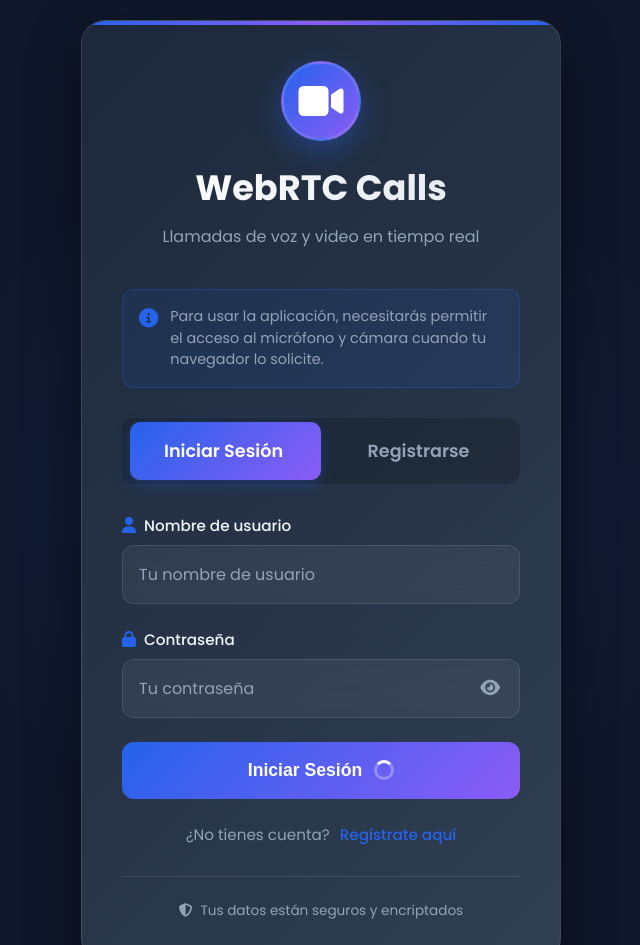
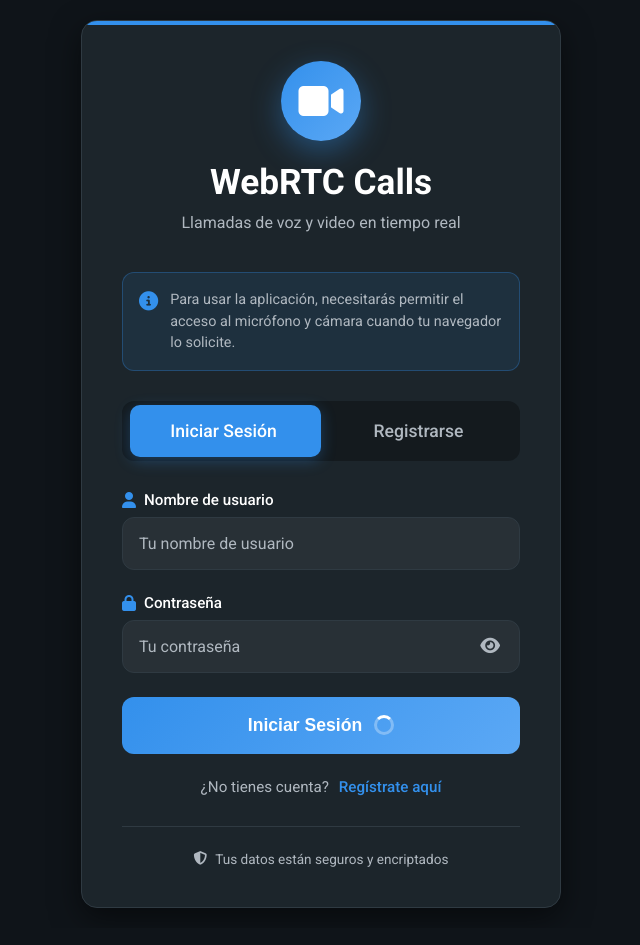
Before and after one commit to smiguelorlando898-dotcom/Llamada, a website: page login.html in a window 1280 px wide. Shown: the top 945 px of the page, without its empty margins (319-959 px from the left). Drawn offline with Linux system fonts and the light colour scheme.

Commit message:
Actualizar login.html

```diff
--- a/login.html
+++ b/login.html
@@ -4,22 +4,18 @@
     <meta charset="UTF-8">
     <meta name="viewport" content="width=device-width, initial-scale=1.0">
     <title>WebRTC Calls - Login</title>
-    <link href="https://fonts.googleapis.com/css2?family=Poppins:wght@300;400;500;600;700&display=swap" rel="stylesheet">
+    <link href="https://fonts.googleapis.com/css2?family=Roboto:wght@400;500;700&display=swap" rel="stylesheet">
     <link rel="stylesheet" href="https://cdnjs.cloudflare.com/ajax/libs/font-awesome/6.4.0/css/all.min.css">
     <style>
         :root {
-            --primary: #2563eb;
-            --primary-light: #3b82f6;
-            --primary-dark: #1d4ed8;
-            --background: #0f172a;
-            --surface: #1e293b;
-            --surface-light: #334155;
-            --text-primary: #f1f5f9;
-            --text-secondary: #94a3b8;
-            --success: #10b981;
-            --danger: #ef4444;
-            --warning: #f59e0b;
-            --border: rgba(255, 255, 255, 0.1);
+            --bg: #0f1419;
+            --surface: #1c252b;
+            --text-primary: #ffffff;
+            --text-secondary: #b0b8c0;
+            --accent: #3390ec;
+            --success: #4caf50;
+            --danger: #f44336;
+            --border: #2f3a42;
         }
 
         * {
@@ -30,25 +26,23 @@
         }
 
         body {
-            font-family: 'Poppins', sans-serif;
-            background: var(--background);
+            font-family: 'Roboto', sans-serif;
+            background: var(--bg);
             color: var(--text-primary);
             min-height: 100vh;
             display: flex;
             align-items: center;
             justify-content: center;
             padding: 20px;
-            background-image: radial-gradient(circle at 50% 50%, rgba(37, 99, 235, 0.1) 0%, transparent 50%);
         }
 
         .login-container {
             width: 100%;
             max-width: 480px;
-            background: linear-gradient(135deg, rgba(30, 41, 59, 0.95), rgba(51, 65, 85, 0.95));
-            backdrop-filter: blur(20px);
-            border-radius: 24px;
+            background: var(--surface);
+            border-radius: 16px;
             padding: 40px;
-            box-shadow: 0 25px 50px rgba(0, 0, 0, 0.5);
+            box-shadow: 0 10px 30px rgba(0, 0, 0, 0.5);
             border: 1px solid var(--border);
             position: relative;
             overflow: hidden;
@@ -61,7 +55,7 @@
             left: 0;
             right: 0;
             height: 4px;
-            background: linear-gradient(90deg, var(--primary), #8b5cf6, var(--primary));
+            background: var(--accent);
         }
 
         .logo-section {
@@ -73,25 +67,21 @@
             width: 80px;
             height: 80px;
             border-radius: 50%;
-            background: linear-gradient(135deg, var(--primary), #8b5cf6);
+            background: linear-gradient(135deg, var(--accent), #5ba8f5);
             display: flex;
             align-items: center;
             justify-content: center;
             margin: 0 auto 20px;
             font-size: 2.5rem;
             color: white;
-            box-shadow: 0 10px 30px rgba(37, 99, 235, 0.4);
-            border: 3px solid rgba(255, 255, 255, 0.1);
+            box-shadow: 0 10px 30px rgba(51, 144, 236, 0.4);
         }
 
         .logo-section h1 {
             font-size: 2.2rem;
             font-weight: 700;
             margin-bottom: 10px;
-            background: linear-gradient(135deg, #ffffff, #e2e8f0);
-            -webkit-background-clip: text;
-            -webkit-text-fill-color: transparent;
-            background-clip: text;
+            color: var(--text-primary);
         }
 
         .logo-section p {
@@ -101,7 +91,7 @@
 
         .tabs-container {
             display: flex;
-            background: rgba(0, 0, 0, 0.2);
+            background: rgba(0, 0, 0, 0.3);
             border-radius: 12px;
             padding: 4px;
             margin-bottom: 30px;
@@ -113,10 +103,10 @@
             top: 4px;
             height: calc(100% - 8px);
             width: calc(50% - 8px);
-            background: linear-gradient(135deg, var(--primary), #8b5cf6);
+            background: var(--accent);
             border-radius: 10px;
-            transition: transform 0.2s ease; /* Mínima para que se vea el cambio de pestaña */
-            box-shadow: 0 4px 15px rgba(37, 99, 235, 0.3);
+            transition: transform 0.2s ease;
+            box-shadow: 0 4px 15px rgba(51, 144, 236, 0.3);
         }
 
         .tab-slider.login {
@@ -133,9 +123,9 @@
             background: none;
             border: none;
             color: var(--text-secondary);
-            font-family: 'Poppins', sans-serif;
+            font-family: 'Roboto', sans-serif;
             font-size: 1.1rem;
-            font-weight: 600;
+            font-weight: 500;
             cursor: pointer;
             z-index: 1;
             border-radius: 10px;
@@ -169,7 +159,7 @@
         }
 
         .form-group label i {
-            color: var(--primary);
+            color: var(--accent);
             font-size: 1rem;
         }
 
@@ -181,14 +171,13 @@
             border-radius: 12px;
             color: var(--text-primary);
             font-size: 1rem;
-            font-family: 'Poppins', sans-serif;
-            backdrop-filter: blur(10px);
+            font-family: 'Roboto', sans-serif;
         }
 
         .form-input:focus {
             outline: none;
-            border-color: var(--primary);
-            box-shadow: 0 0 0 3px rgba(37, 99, 235, 0.2);
+            border-color: var(--accent);
+            box-shadow: 0 0 0 3px rgba(51, 144, 236, 0.2);
             background: rgba(255, 255, 255, 0.08);
         }
 
@@ -261,7 +250,7 @@
 
         .avatar-upload label {
             display: inline-block;
-            background: linear-gradient(135deg, var(--primary), #8b5cf6);
+            background: linear-gradient(135deg, var(--accent), #5ba8f5);
             color: white;
             padding: 12px 24px;
             border-radius: 25px;
@@ -272,8 +261,8 @@
         }
 
         .permissions-info {
-            background: rgba(37, 99, 235, 0.1);
-            border: 1px solid rgba(37, 99, 235, 0.3);
+            background: rgba(51, 144, 236, 0.1);
+            border: 1px solid rgba(51, 144, 236, 0.3);
             border-radius: 12px;
             padding: 16px;
             margin-bottom: 30px;
@@ -283,7 +272,7 @@
         }
 
         .permissions-info i {
-            color: var(--primary);
+            color: var(--accent);
             font-size: 1.2rem;
             margin-top: 2px;
         }
@@ -297,7 +286,7 @@
         .submit-button {
             width: 100%;
             padding: 18px;
-            background: linear-gradient(135deg, var(--primary), #8b5cf6);
+            background: linear-gradient(135deg, var(--accent), #5ba8f5);
             color: white;
             border: none;
             border-radius: 12px;
@@ -332,8 +321,8 @@
         }
 
         .error-message {
-            background: rgba(239, 68, 68, 0.1);
-            border: 1px solid rgba(239, 68, 68, 0.3);
+            background: rgba(244, 67, 54, 0.1);
+            border: 1px solid rgba(244, 67, 54, 0.3);
             border-radius: 12px;
             padding: 16px;
             margin-bottom: 24px;
@@ -349,12 +338,12 @@
         }
 
         .success-message {
-            background: rgba(16, 185, 129, 0.1);
-            border: 1px solid rgba(16, 185, 129, 0.3);
+            background: rgba(76, 175, 80, 0.1);
+            border: 1px solid rgba(76, 175, 80, 0.3);
             border-radius: 12px;
             padding: 16px;
             margin-bottom: 24px;
-            color: #10b981;
+            color: #4caf50;
             font-size: 0.95rem;
             display: none;
             align-items: center;
@@ -373,7 +362,7 @@
         }
 
         .switch-link a {
-            color: var(--primary);
+            color: var(--accent);
             text-decoration: none;
             font-weight: 500;
             margin-left: 6px;
@@ -573,6 +562,9 @@
     </div>
 
     <script>
+        // El JavaScript es exactamente el mismo que en la versión optimizada anterior
+        // (sin createRipple, ya que se eliminó)
+
         class ImageCache {
             constructor() {
                 this.cacheName = 'webrtc-avatars-cache-v1';
@@ -642,13 +634,11 @@
             }
 
             initEventListeners() {
-                // Tabs
                 document.getElementById('loginTab').addEventListener('click', () => this.switchTab('login'));
                 document.getElementById('registerTab').addEventListener('click', () => this.switchTab('register'));
                 document.getElementById('switchToRegister').addEventListener('click', () => this.switchTab('register'));
                 document.getElementById('switchToLogin').addEventListener('click', () => this.switchTab('login'));
 
-                // Toggle password visibility
                 document.querySelectorAll('.toggle-password').forEach(button => {
                     button.addEventListener('click', (e) => {
                         const targetId = e.target.closest('button').dataset.target;
@@ -665,11 +655,9 @@
                     });
                 });
 
-                // Avatar upload
                 this.avatarPreview.addEventListener('click', () => this.avatarInput.click());
                 this.avatarInput.addEventListener('change', (e) => this.handleAvatarUpload(e));
 
-                // Forms
                 document.getElementById('loginForm').addEventListener('submit', (e) => this.handleLogin(e));
                 document.getElementById('registerForm').addEventListener('submit', (e) => this.handleRegister(e));
             }
@@ -680,19 +668,15 @@
                 this.currentTab = tab;
                 const slider = document.querySelector('.tab-slider');
 
-                // Update tabs
                 document.getElementById('loginTab').classList.toggle('active', tab === 'login');
                 document.getElementById('registerTab').classList.toggle('active', tab === 'register');
 
-                // Update forms
                 document.getElementById('loginForm').classList.toggle('active', tab === 'login');
                 document.getElementById('registerForm').classList.toggle('active', tab === 'register');
 
-                // Update slider position
                 slider.classList.remove('login', 'register');
                 slider.classList.add(tab);
 
-                // Clear messages
                 this.hideMessages();
             }
 
```
